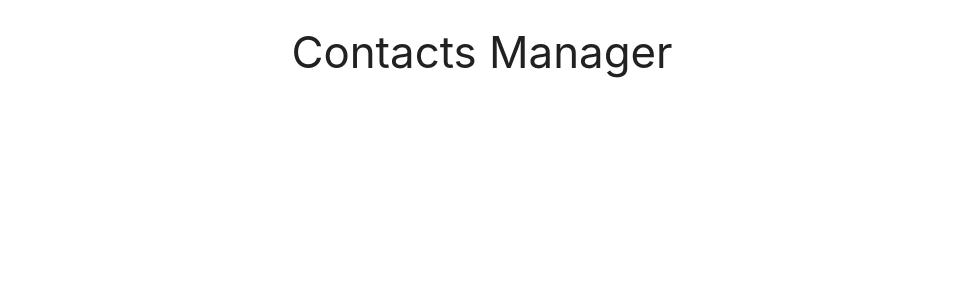
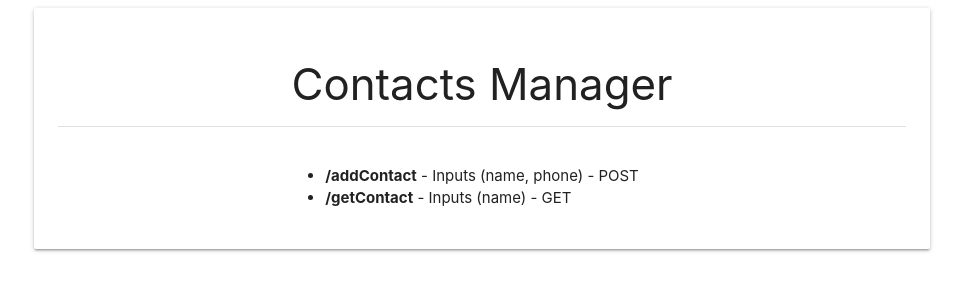
Before and after one commit to nandugangavaram/sit725-2021-t2-prac2, a website: page public/index.html in a window 1280 px wide. Shown: the whole page, without its empty margins (158-1121 px from the left). Drawn offline with nearby package versions, Linux system fonts and the light colour scheme.

Commit message:
Updated Index.html with proper Endpoint Names/Inputs

```diff
--- a/public/index.html
+++ b/public/index.html
@@ -13,7 +13,19 @@
 </head>
 <body>
     <div class="container">
-        <h3 style="text-align: center">Contacts Manager</h3>
+        <div class="card center">
+            <div class="card-content">
+                <h3 class="">Contacts Manager</h3> <!--Title-->
+                <div class="divider"></div>
+                <br />
+                <div style="display: flex; justify-content:center;"> <!-- End-Points List -->
+                    <ul style="text-align:left;">
+                        <li style="list-style-type:disc;"><span style="font-weight:bold;">/addContact</span> - Inputs (name, phone) - POST</li>
+                        <li style="list-style-type:disc;"><span style="font-weight:bold;">/getContact</span> - Inputs (name) - GET</li>
+                    </ul>
+                </div>
+            </div>
+        </div>
     </div>
     <!-- Compiled and minified JavaScript -->
     <script src="https://cdnjs.cloudflare.com/ajax/libs/materialize/1.0.0/js/materialize.min.js"></script>
```
